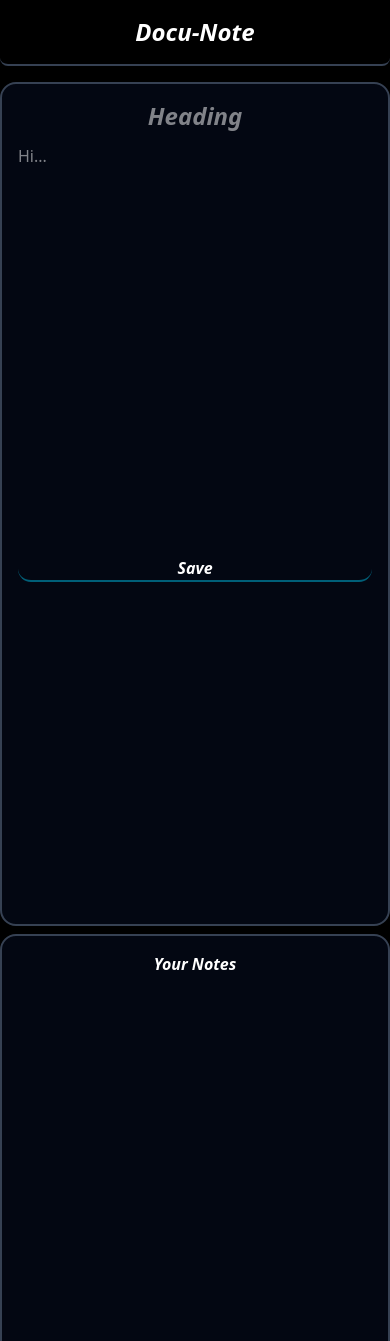
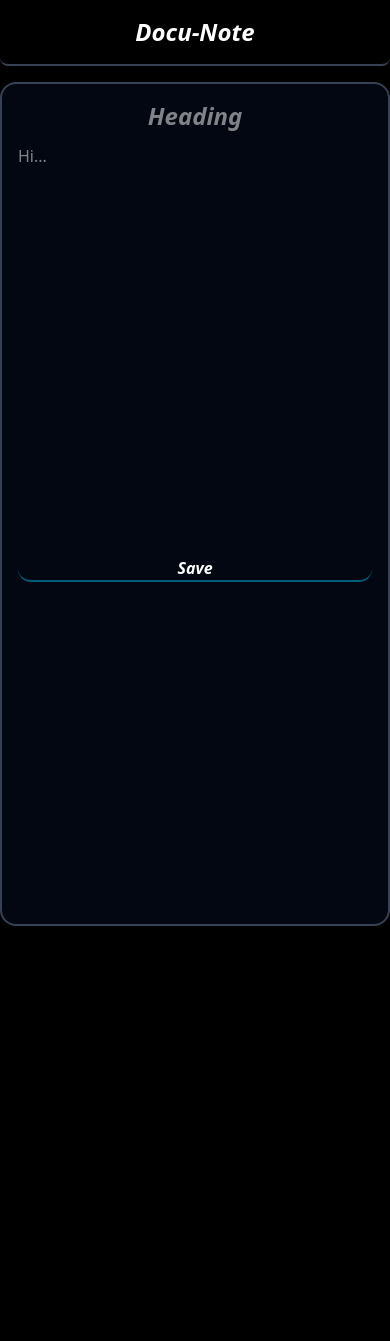
Before and after one commit to jagat713/Docu-Not, a React (Vite) app: page / in a window 390 px wide. Shown: the top 1341 px of the page. After the commit the page ends 926 px from the top, so only its background shows below. Built offline with nearby package versions, Linux system fonts and the light colour scheme.

Commit message:
few UI Tweaks

```diff
--- a/src/App.jsx
+++ b/src/App.jsx
@@ -51,17 +51,17 @@ const editNote = (index) => {
     <div className={`min-h-0.5 items-center text-center justify-between px-6 py-4 w-screen text-white border-gray-700 border-b-2 rounded-b-lg mb-4`}>
       <h1 className='text-2xl italic font-bold '>Docu-Note</h1>
     </div>
-    <div className='grid grid-cols-1 md:grid-cols-2 min-h-fit min-w-auto items-center gap-2 grid-wrap overflow-hidden'>
-      <div className='text-white bg-gray-950 min-w-1/2  rounded-2xl border-2 min-h-screen flex flex-col p-4 gap-4 border-gray-700'>
+    <div className='grid grid-cols-1 md:grid-cols-2 h-screen min-w-auto items-center gap-2 grid-wrap overflow-hidden'>
+      <div className='text-white bg-gray-950 min-w-1/2  rounded-2xl border-2 h-screen flex flex-col p-4 gap-4 border-gray-700'>
         <form action="submit" className="flex flex-col gap-3">
           <input type="text" value={title} placeholder="Heading" onChange={Heading} className=" italic font-extrabold text-center border-none outline-none focus:outline-none text-2xl"/>
           <textarea placeholder="Hi..." value={content} onChange={Content} className=" border-none outline-none ring-0 focus:outline-none focus:ring-0 resize-none text-left text-white min-h-100 "></textarea>
           <button className='active:bg-white hover:bg-purple-800 active:text-black border-b-2 border-b-cyan-800 rounded-2xl font-bold italic' onClick={onSubmit}>Save</button>
         </form>
       </div>
-      <div className='text-white bg-gray-950 min-w-1/2 min-h-screen border-2 rounded-2xl border-gray-700 p-4 flex flex-col gap-4'>
+      <div className='text-white bg-gray-950 min-w-1/2 h-screen border-2 rounded-2xl border-gray-700 p-4 flex flex-col gap-4'>
         <h1 className='text-white text-center italic font-bold'>Your Notes</h1>
-        <div className=' bg-gray-950 grid grid-cols-1 gap-1 p-2 overflow-y-auto'>
+        <div className=' bg-gray-950 grid grid-cols-1 gap-1 p-2 h-screen overflow-y-scroll'>
           {note.map((n, index) => (
             <div key={index} className='text-left justify-center bg-black border-gray-700 border-2 rounded-2xl text-white p-2 overflow-hidden h-30 grid grid-cols-[80%_20%] gap-2'>
               <div className=' h-25 w-full overflow-hidden grid grid-rows-2 gap-1 p-2 rounded-2xl'>
```
